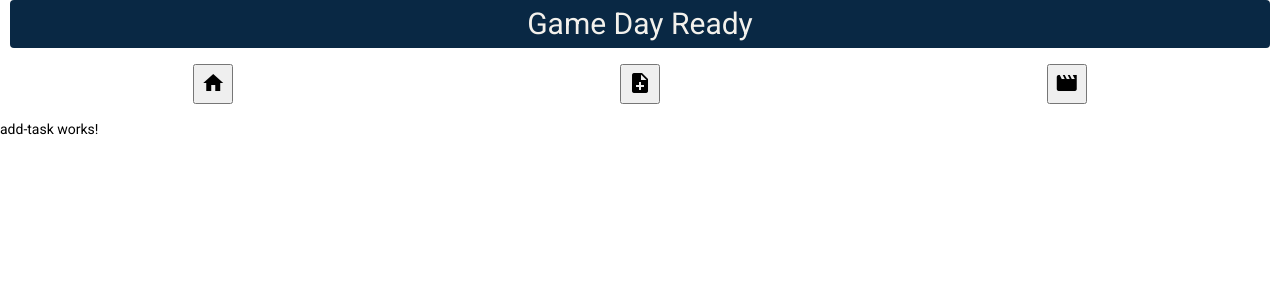
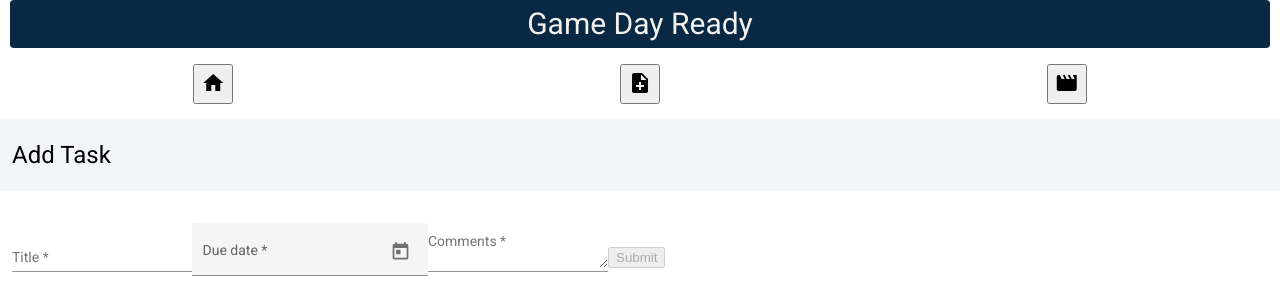
Before and after one commit to efraintinoco/efrain-capstone, an Angular app: page /add-task in a window 1280 px wide. Shown: the top 306 px of the page. Built offline with nearby package versions, Linux system fonts and the light colour scheme.

Commit message:
add post task

```diff
--- a/src/app/add-task/add-task.component.css
+++ b/src/app/add-task/add-task.component.css
@@ -0,0 +1,10 @@
+.add-task {
+  padding: 10px 12px 0 12px;
+}
+.header {
+  background: #f3f5fa;
+}
+
+.header h1 {
+  padding: 20px 12px 20px 12px;
+}
--- a/src/app/add-task/add-task.component.html
+++ b/src/app/add-task/add-task.component.html
@@ -1 +1,38 @@
-<p>add-task works!</p>
+<div class="header">
+  <h1>Add Task</h1>
+</div>
+
+<div class="add-task">
+  <div class="content">
+    <form [formGroup]="taskForm" (submit)="addTask()">
+      <mat-form-field>
+        <mat-label>Title</mat-label>
+        <input matInput placeholder="Title" formControlName="title" />
+      </mat-form-field>
+
+
+      <mat-form-field appearance="fill">
+        <mat-label>Due date</mat-label>
+        <input matInput [matDatepicker]="picker" formControlName="date" />
+        <mat-datepicker-toggle matSuffix [for]="picker"></mat-datepicker-toggle>
+        <mat-datepicker #picker></mat-datepicker>
+      </mat-form-field>
+      <mat-form-field>
+        <mat-label>Comments</mat-label>
+        <textarea
+          matInput
+          placeholder="Comments"
+          formControlName="comments"
+        ></textarea>
+      </mat-form-field>
+      <button
+        [disabled]="taskForm.invalid"
+        type="submit"
+        mat-raised-button
+        color="primary"
+      >
+        Submit
+      </button>
+    </form>
+  </div>
+</div>
--- a/src/app/add-task/add-task.component.ts
+++ b/src/app/add-task/add-task.component.ts
@@ -1,4 +1,8 @@
 import { Component, OnInit } from '@angular/core';
+import { FormBuilder, FormGroup, Validators } from '@angular/forms';
+import { Router } from '@angular/router';
+import { TaskService } from '../task.service';
+
 
 @Component({
   selector: 'app-add-task',
@@ -6,10 +10,32 @@ import { Component, OnInit } from '@angular/core';
   styleUrls: ['./add-task.component.css']
 })
 export class AddTaskComponent implements OnInit {
+  taskForm: FormGroup | any;
 
-  constructor() { }
+  constructor(
+    private fb: FormBuilder,
+    private taskService: TaskService,
+    private router: Router
+  ) {}
 
   ngOnInit(): void {
+    this.taskForm = this.fb.group({
+      title: ['', Validators.required],
+      date: ['', Validators.required],
+      comments: ['', Validators.required],
+    });
+
   }
 
+  addTask() {
+    this.taskService.postTaskList(this.taskForm.value).subscribe(
+      (response) => {
+        console.log(response);
+        this.router.navigateByUrl('/');
+      },
+      (error) => {
+        console.error(error);
+      }
+    );
+  }
 }
--- a/src/app/task.service.ts
+++ b/src/app/task.service.ts
@@ -7,6 +7,9 @@ import { environment } from 'src/environments/environment';
 
 type TasksResponse = {
   tasks: Task[]
+}
+type TaskResponse = {
+  task:Task
 }
 
 
@@ -20,6 +23,11 @@ export class TaskService {
 
   getTasks(): Observable<TasksResponse> {
     return this.httpClient.get<TasksResponse>(`${environment.baseApiUrl}api/tasks`)
-   }
+  }
+  postTaskList(task: Task): Observable<Task> {
+    return this.httpClient
+      .post<Task>(`${environment.baseApiUrl}api/tasks`,task)
+      .pipe(map((response: Task) => response));
+  }
 
 }
--- a/src/app/weather-widget/weather-widget.component.html
+++ b/src/app/weather-widget/weather-widget.component.html
@@ -4,6 +4,4 @@
   <div class="feels-like">Feels Like: {{weatherData.main.feels_like | number : '1.0-0'}}°</div>
   <div class="high-low" style="font-size: 12px;">High {{weatherData.main.temp_max | number : '1.0-0'}}° / Low {{weatherData.main.temp_min | number : '1.0-1'}}°</div>
   <div class="city" style="font-size: 35px;">{{weatherData.name}}, TX</div>
-  <p>{{weatherData.weather.icon}}</p>
-
 </div>
```
Also changed, not shown: src/app/app.module.ts (+15 -3 lines).
